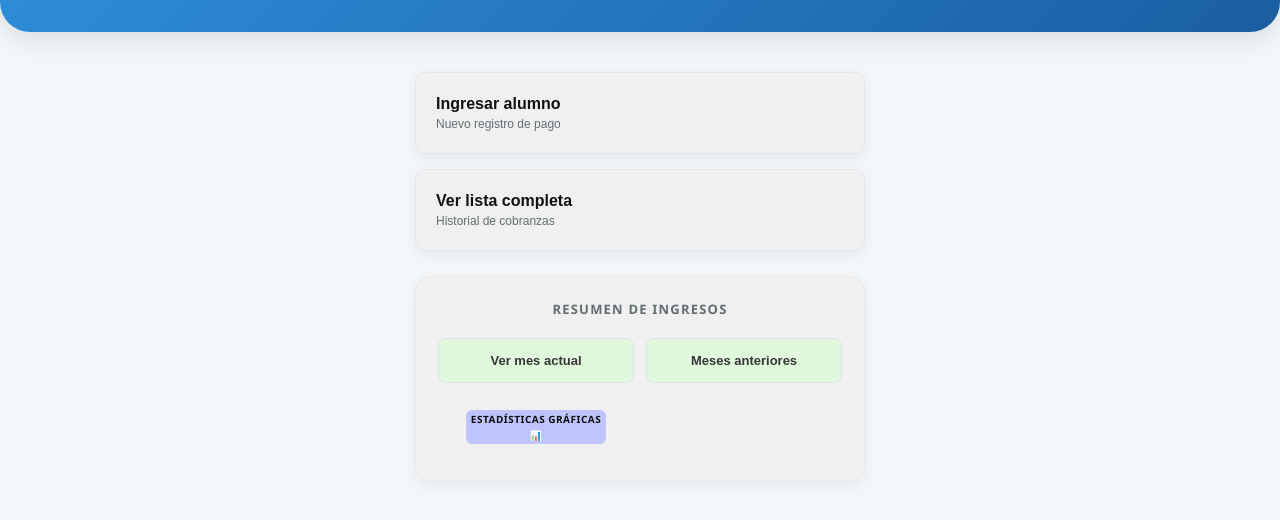
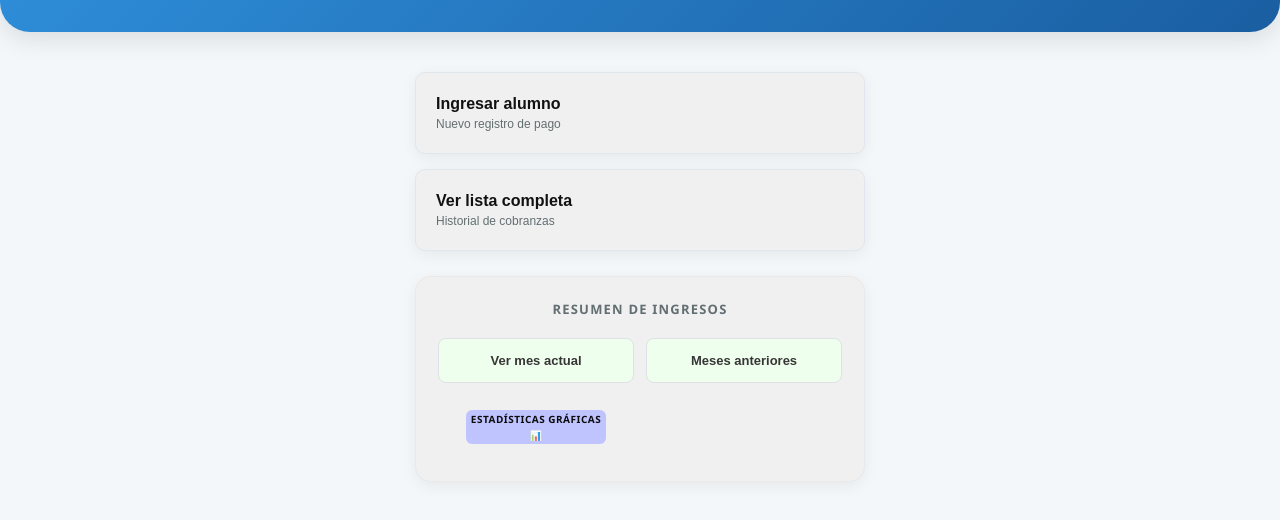
Before and after one commit to predicador2023/agenda_alumnos, a website with bundled scripts: page public/index.html in a window 1280 px wide. Shown: the part 76-596 px from the top of the page. Built offline with nearby package versions, Linux system fonts and the light colour scheme.

Commit message:
style button ver mes actual

```diff
--- a/public/styles.css
+++ b/public/styles.css
@@ -170,7 +170,7 @@ body {
 
 .btn-sub-resumen {
     padding: 14px 5px;
-    background: #e0f9dc;
+    background: #efffed;
     border: 1px solid #dee2e6;
     border-radius: 8px;
     font-size: 13px;
```
